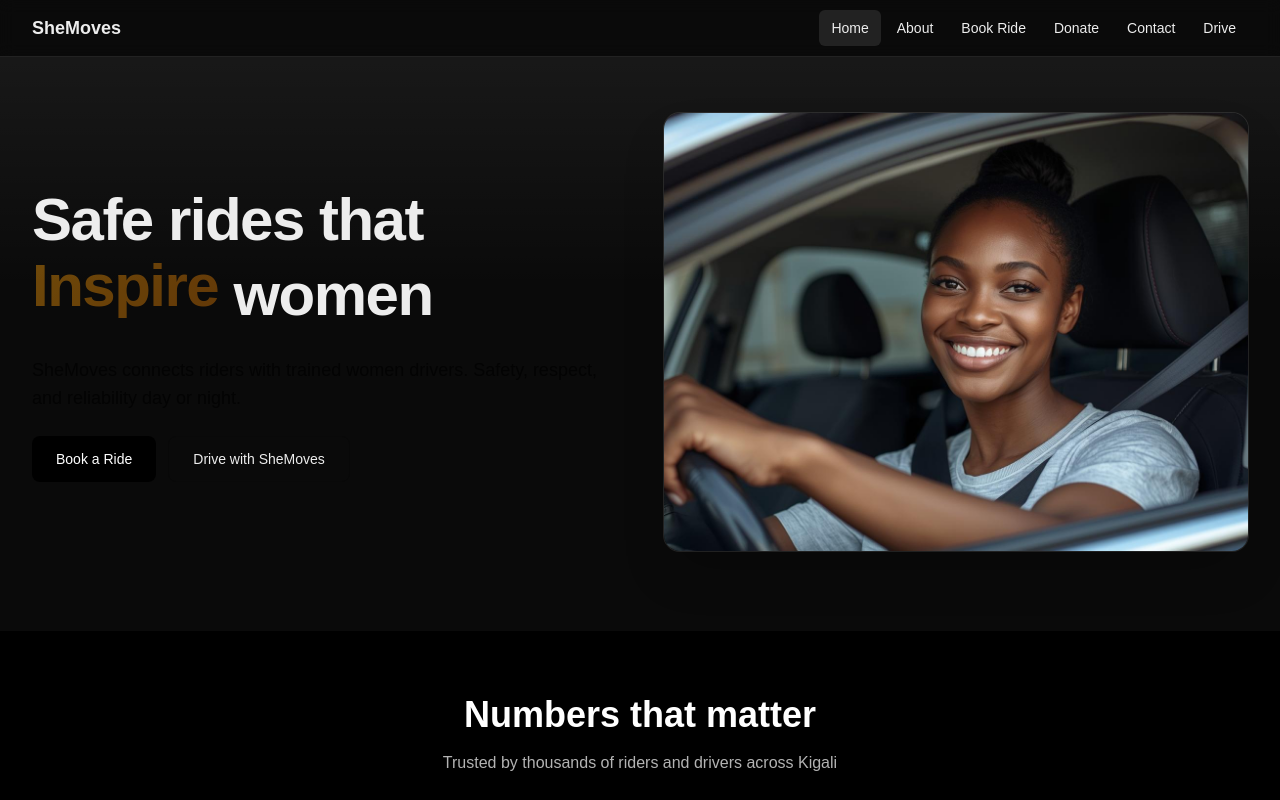
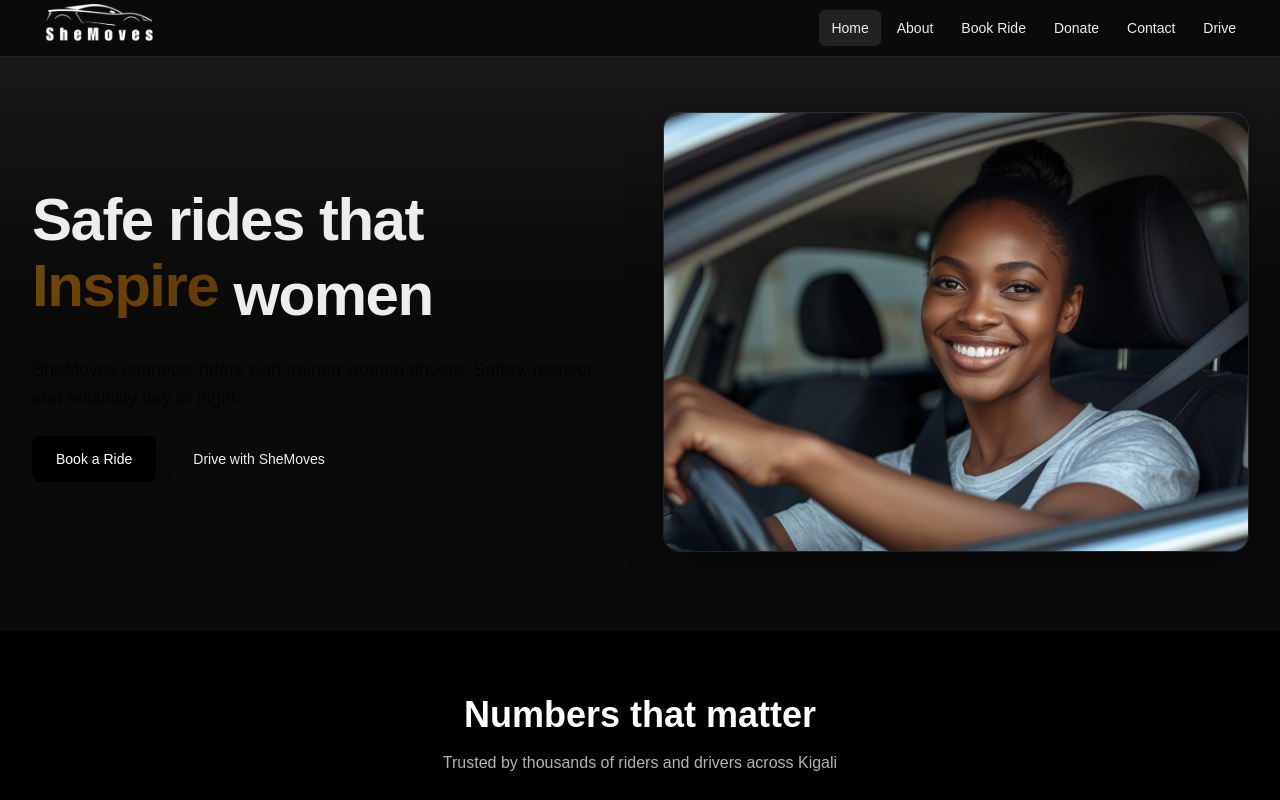
Before and after one commit to sheMovesKigali/portfolio, a Next.js app: page / in a window 1280 px wide. Shown: the top 800 px of the page. Built offline with nearby package versions, Linux system fonts and the light colour scheme.

Commit message:
feat: added changes for the logo

```diff
--- a/app/layout.tsx
+++ b/app/layout.tsx
@@ -17,6 +17,10 @@ const geistMono = Geist_Mono({
 export const metadata: Metadata = {
   title: { template: "%s | SheMoves Kigali", default: "SheMoves Kigali Safe rides" },
   description: "Safe, reliable rides for women in Kigali. Join as a driver or ride today.",
+  icons: {
+    icon: '/images/2.png',
+    apple: '/images/2.png',
+  },
 };
 
 export default function RootLayout({
--- a/components/Navbar.tsx
+++ b/components/Navbar.tsx
@@ -1,5 +1,6 @@
 "use client";
 import Link from "next/link";
+import Image from "next/image";
 import { usePathname } from "next/navigation";
 import { useState } from "react";
 
@@ -39,7 +40,16 @@ export default function Navbar() {
         <header className="sticky top-0 z-50 backdrop-blur bg-neutral-950/70 border-b border-white/10">
             <div className="mx-auto max-w-7xl px-4 sm:px-6 lg:px-8">
                 <div className="flex h-14 items-center justify-between">
-                    <Link href="/" className="font-semibold text-lg">SheMoves</Link>
+                    <Link href="/" className="flex items-center gap-2">
+                        <Image
+                            src="/images/shemoves.png"
+                            alt="SheMoves Logo"
+                            width={180}
+                            height={60}
+                            className="h-12 w-auto brightness-0 invert"
+                            priority
+                        />
+                    </Link>
 
                     {/* Desktop Navigation */}
                     <nav className="hidden md:flex items-center gap-1">
```
Also changed, not shown: public/images/shemoves logo.jpg (added), public/images/shemoves.png (added).
